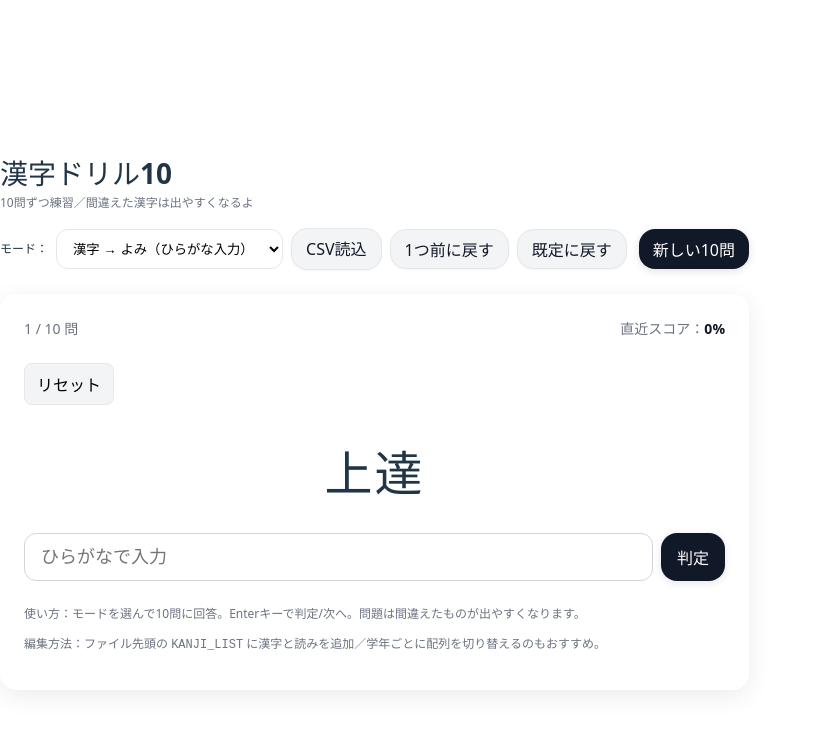
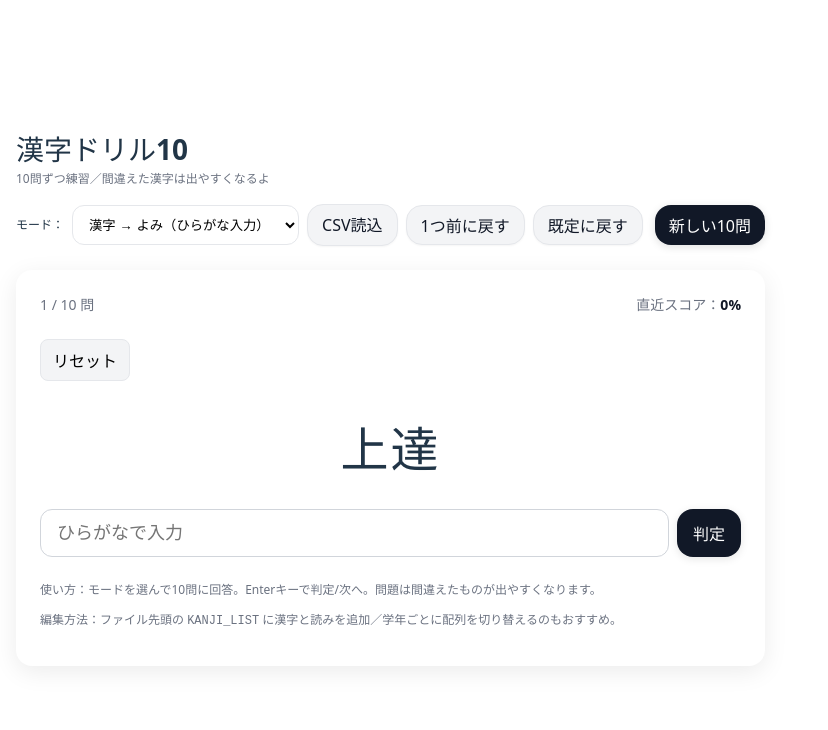
Before and after one commit to natsumikan-blog/kanji-drill, a React (Vite) app: page / in a window 1280 px wide. Shown: the top 730 px of the page, without its empty margins (0-828 px from the left). Built offline with nearby package versions, Linux system fonts and the light colour scheme.

Commit message:
style(layout): 外枠に中央寄せを適用＆二重ラッパーを削除

```diff
--- a/src/App.tsx
+++ b/src/App.tsx
@@ -273,8 +273,7 @@ export default function App({ }: Props) {
 
   // ======= ここから JSX =======
   return (
-    <div>
-      <div style={{ maxWidth: 960, margin: "0 auto", padding: "24px 16px" }}></div>
+       <div style={{ maxWidth: 960, margin: "0 auto", padding: "24px 16px" }}>
       {/* ▼ヘッダー（タイトル＋ツールバー） */}
 
       <div
```
